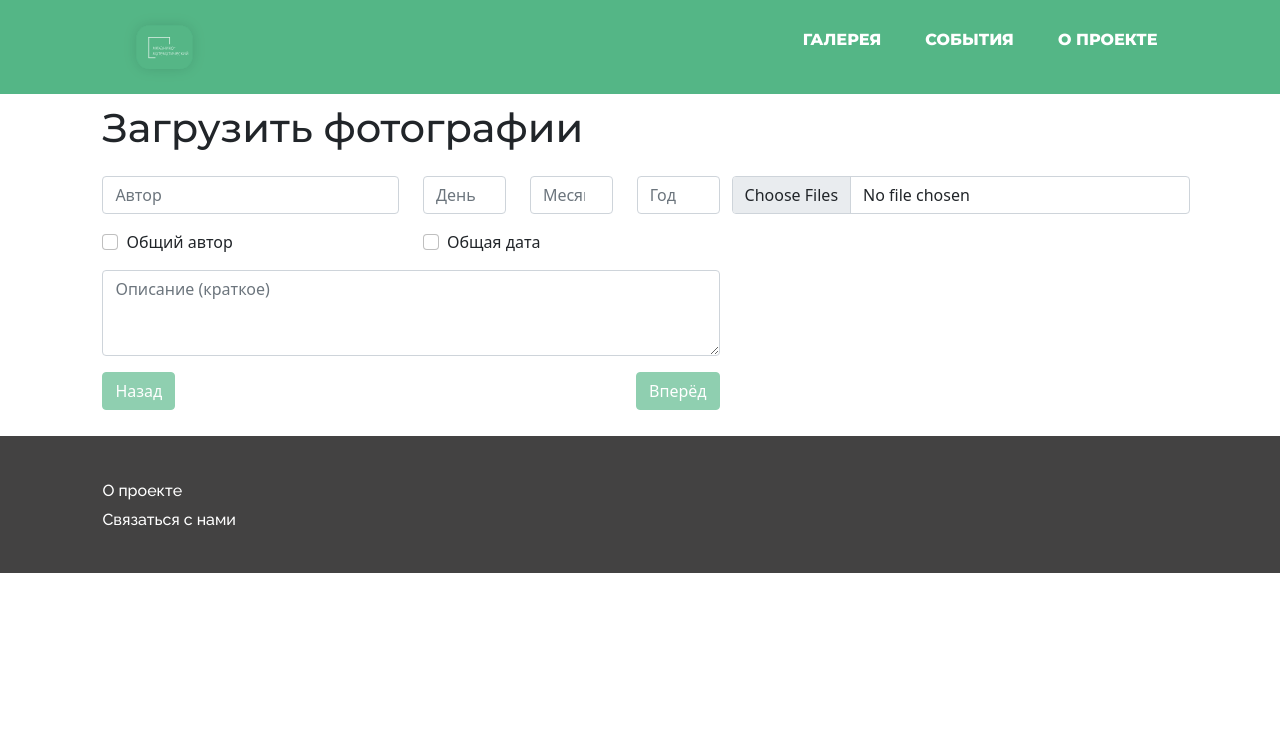
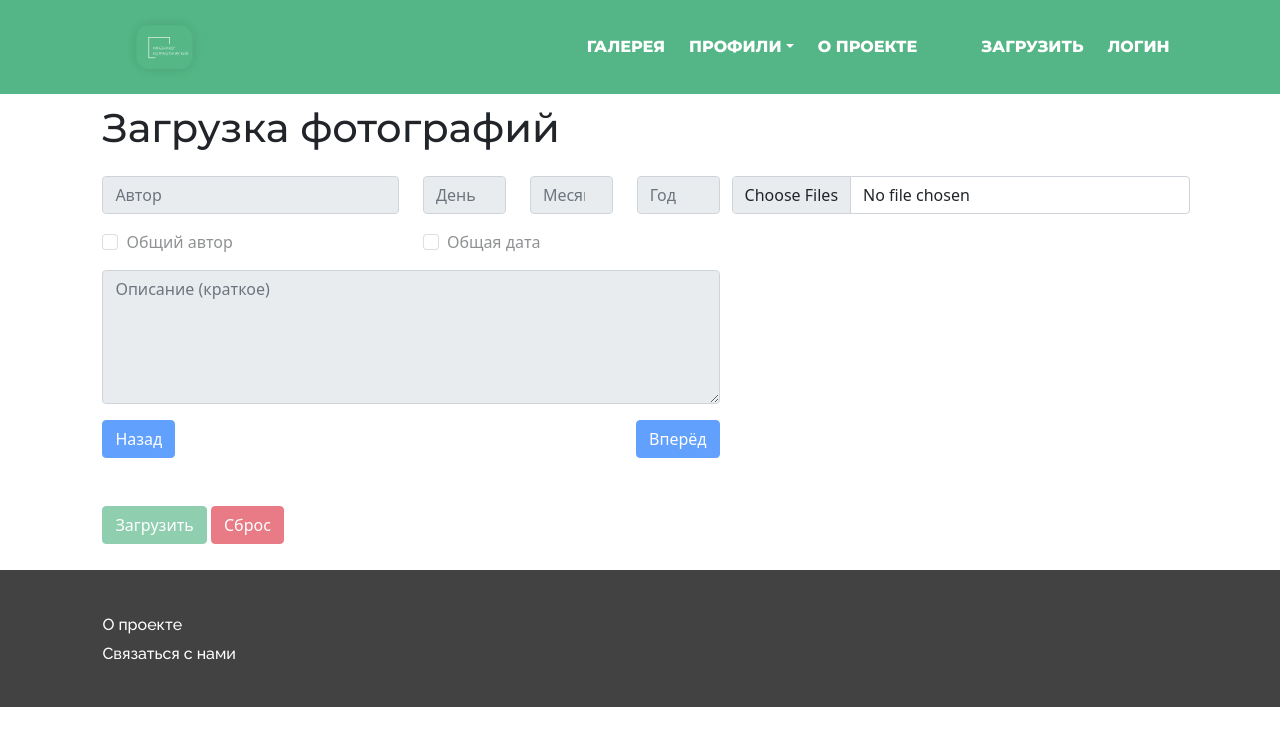
Before and after one commit to JonnyTheCat/nsummf-photoarchive, a Django app: page /gallery/upload/ in a window 1280 px wide. Shown: the top 746 px of the page. Run offline with Django 4.2, Linux system fonts and the light colour scheme.

Commit message:
Updated header and upload page

```diff
--- a/django-photoarchive/apps/gallery/templates/gallery/upload_photo.html
+++ b/django-photoarchive/apps/gallery/templates/gallery/upload_photo.html
@@ -2,7 +2,7 @@
 
 {% block content %}
 
-<h1 class="mb-4">Загрузить фотографии</h1>
+<h1 class="mb-4">Загрузка фотографий</h1>
 
 <form method="post">
     <div class="row">
@@ -11,30 +11,30 @@
                 <div class="row">
                     <div class="col">
                         <div class="mb-3">
-                            <input type="text" class="form-control" id="AuthorName" placeholder="Автор">
+                            <input type="text" class="form-control" id="AuthorName" placeholder="Автор" disabled>
                         </div>
                     </div>
                     <div class="col-2 mb-3">
-                        <input type="number" class="form-control" id="Day" placeholder="День">
+                        <input type="number" class="form-control" id="Day" placeholder="День" disabled>
                     </div>
                     <div class="col-2 mb-3">
-                        <input type="number" class="form-control" id="Month" placeholder="Месяц">
+                        <input type="number" class="form-control" id="Month" placeholder="Месяц" disabled>
                     </div>
                     <div class="col-2 mb-3">
-                        <input type="number" class="form-control" id="Year" placeholder="Год">
+                        <input type="number" class="form-control" id="Year" placeholder="Год" disabled>
                     </div>
                 </div>
 
                 <div class="row">
                     <div class="col">
                         <div class="mb-3 form-check">
-                            <input type="checkbox" class="form-check-input" id="">
+                            <input type="checkbox" id="SameAuthor" class="form-check-input" id="" disabled>
                             <label class="form-check-label" for="exampleCheck1">Общий автор</label>
                         </div>
                     </div>
                     <div class="col">
                         <div class="mb-3 form-check">
-                            <input type="checkbox" class="form-check-input" id="">
+                            <input type="checkbox" id="SameDate" class="form-check-input" id="" disabled>
                             <label class="form-check-label" for="exampleCheck1">Общая дата</label>
                         </div>
                     </div>
@@ -42,27 +42,33 @@
 
                 <div class="row">
                     <div class="col mb-3">
-                        <textarea class="form-control" id="Description" rows="3" placeholder="Описание (краткое)"></textarea>
+                        <textarea class="form-control" id="Description" rows="5" placeholder="Описание (краткое)" disabled></textarea>
+                    </div>
+                </div>
+
+                <div class="row">
+                    <div class="col mb-5">
+                        <button type="button" id="PreviousImageButton" class="btn btn-primary" onclick="prevImage();" disabled>Назад</button>
+                    </div>
+                    <div class="col mb-5">
+                        <button type="button" id="NextImageButton" class="btn btn-primary float-end" onclick="nextImage();" disabled>Вперёд</button>
                     </div>
                 </div>
 
                 <div class="row">
                     <div class="col mb-3">
-                        <button type="button" id="PreviousImageButton" class="btn btn-primary primary-color" onclick="prevImage();" disabled>Назад</button>
-                    </div>
-                    <div class="col mb-3">
-                        <button type="button" id="NextImageButton" class="btn btn-primary primary-color float-end" onclick="nextImage();" disabled>Вперёд</button>
+                        <button type="button" id="Submit" class="btn btn-primary primary-color" onclick="submit();" disabled>Загрузить</button>
+                        <button type="button" id="Reset" class="btn btn-danger" onclick="reset();" disabled>Сброс</button>
                     </div>
                 </div>
-
             </div>
         </div>
         <div class="col">
             <div class="row">
                 <input type="file" id="ImagesInput" class="form-control" onchange="showImage();" accept="image/*" multiple>
             </div>
-            <div class="row mb-3">
-                <img class="img-fluid" id="PhotoView" src="" alt="">
+            <div class="row" id="PhotoViewBackground" style="background-color: #434242; border-radius: 10px;">
+                <img class="img-fluid mb-3 mt-3" id="PhotoView" src="" alt="">
             </div>
         </div>
     </div>
@@ -71,6 +77,7 @@
 <script>
     var currentImage = 1;
     var uploadedImages = 0;
+    $('#PhotoViewBackground').hide();
 
     var reader = new FileReader();
     reader.onload = function (e) {
@@ -78,12 +85,22 @@
             .attr('src', e.target.result)
             .attr('alt', 'PhotoPreview');
         $('#ImagesInput').hide();
+        $('#PhotoViewBackground').show();
     };
 
     function showImage() {
         if (ImagesInput.files && ImagesInput.files[0]) {
             reader.readAsDataURL(ImagesInput.files[0]);
             uploadedImages = ImagesInput.files.length;
+
+
+            $('#AuthorName').prop('disabled', false);
+            $('#Day').prop('disabled', false);
+            $('#Month').prop('disabled', false);
+            $('#Year').prop('disabled', false);
+            $('#SameAuthor').prop('disabled', false);
+            $('#SameDate').prop('disabled', false);
+            $('#Description').prop('disabled', false);
             $('#PreviousImageButton').prop('disabled', false);
             $('#NextImageButton').prop('disabled', false);
         }
--- a/django-photoarchive/static/css/main.css
+++ b/django-photoarchive/static/css/main.css
@@ -140,3 +140,7 @@ footer {
     background-color: #54B686;
 	border-color: #54B686;
 }
+
+.navbar-dark .navbar-nav .nav-link {
+    color: white;
+}
--- a/django-photoarchive/templates/header.html
+++ b/django-photoarchive/templates/header.html
@@ -1,17 +1,34 @@
-<header>
-    <div class="header-wrapper">
-        <a class="header-link" href="/">
-            {% load static %}
-            <img class="logo" src="{% static 'img/logo_green_ru.svg' %}" width="125">
-        </a>
-    </div>
-    <div class="header-nav">
-        <nav>
-            <ul class="nav-links">
-                <li><a href="/gallery/">ГАЛЕРЕЯ</a></li>
-                <li><a href="/gallery/id/1/">СОБЫТИЯ</a></li>
-                <li><a href="/about/">О ПРОЕКТЕ</a></li>
-            </ul>
-        </nav>
-    </div>
+<header class="d-flex">
+    <a class="align-items-center mb-3 mb-md-0 me-md-auto" href="/">
+        {% load static %}
+        <img class="logo" src="{% static 'img/logo_green_ru.svg' %}" width="125">
+    </a>
+
+    <nav class="navbar navbar-expand-lg navbar-dark fixed-top sticky-top">
+        <ul class="navbar-nav">
+            <li class="nav-item me-2">
+                <a class="nav-link" href="/gallery/">ГАЛЕРЕЯ</a>
+            </li>
+
+            <li class="nav-item dropdown me-2">
+                <a class="nav-link dropdown-toggle" href="#" id="navbarDropdown" role="button" data-bs-toggle="dropdown" aria-expanded="false">ПРОФИЛИ</a>
+                <ul class="dropdown-menu" aria-labelledby="profileDropdown">
+                    <li><a class="dropdown-item" href="#">Люди</a></li>
+                    <li><a class="dropdown-item" href="#">Места и события</a></li>
+                </ul>
+            </li>
+
+            <li class="nav-item me-5">
+                <a class="nav-link" href="/about/">О ПРОЕКТЕ</a>
+            </li>
+
+            <li class="nav-item me-2">
+                <a class="nav-link" href="/gallery/upload/">ЗАГРУЗИТЬ</a>
+            </li>
+
+            <li class="nav-item">
+                <a class="nav-link" href="/login/">ЛОГИН</a>
+            </li>
+        </ul>
+    </nav>
 </header>
```
